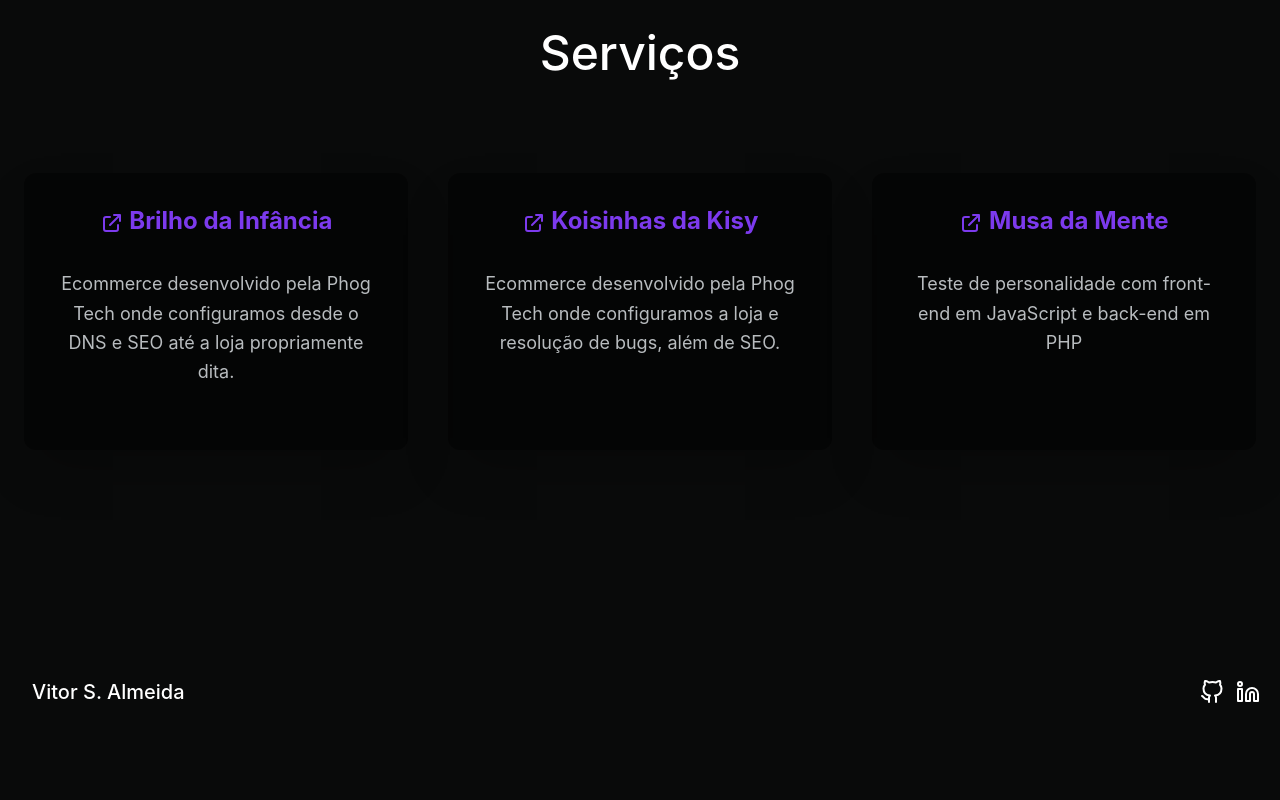
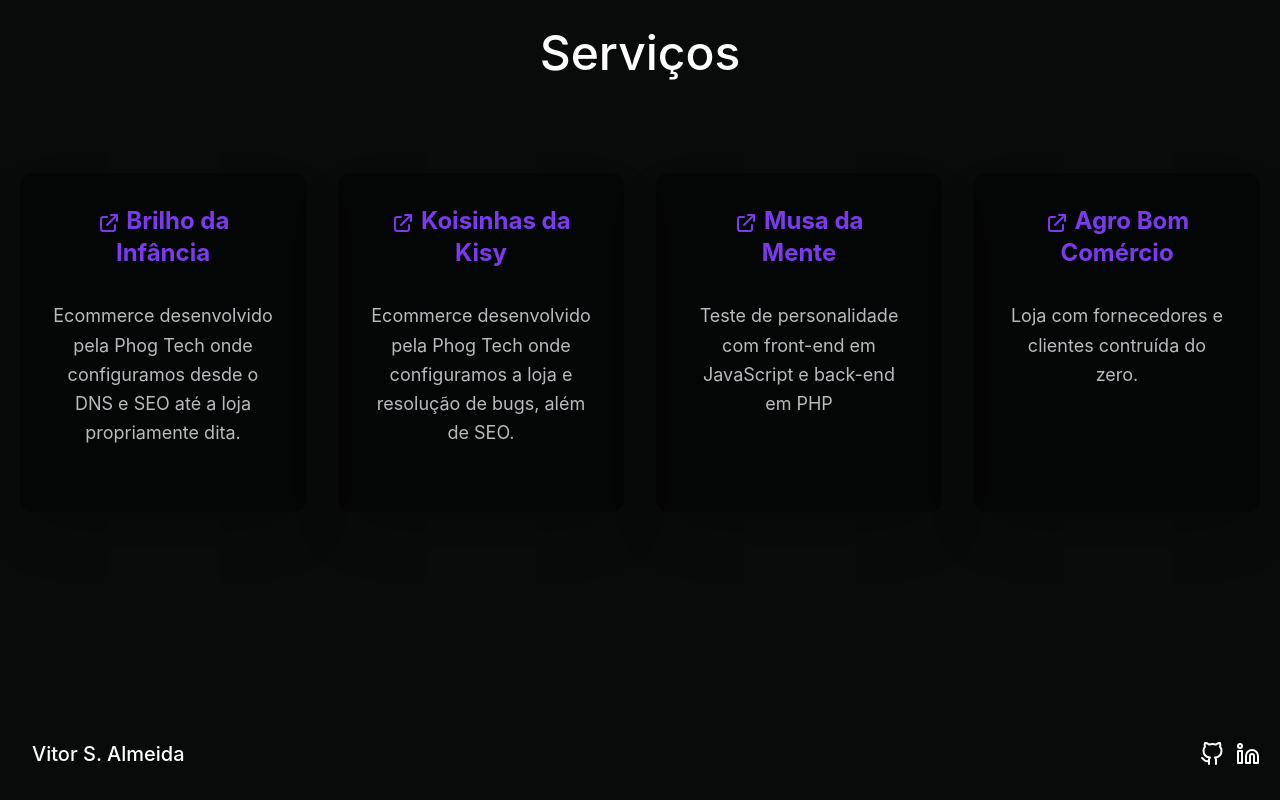
Before and after one commit to vit0rr/portfolio, a Next.js app: page / in a window 1280 px wide. Shown: the part 1506-2306 px from the top of the page. Before the commit the page ends 2244 px from the top, so only its background shows below. Built offline with nearby package versions, Linux system fonts and the light colour scheme.

Commit message:
feat: adição de novo serviço

```diff
--- a/components/Services.js
+++ b/components/Services.js
@@ -6,7 +6,7 @@
                 Serviços
             </h2>
             <section className="container mx-auto py-10 md:py-20 antialiased align-middle inline-block">
-                <section className="grid lg:grid-cols-3 2xl:grid-cols-3 grid-cols-1 gap-8">
+                <section className="grid lg:grid-cols-4 2xl:grid-cols-4 grid-cols-1 gap-8">
 
                     <article className="mx-auto max-w-sm pb-8 bg-black bg-opacity-50 bg-center  transform duration-500 hover:-translate-y-1 shadow-2xl rounded-xl">
                         <h2 className="text-purple-600 hover:text-purple-700 text-center text-2xl mt-8 font-bold min-h-18 px-12">
@@ -41,6 +41,16 @@
                             Teste de personalidade com front-end em JavaScript e back-end em PHP
                         </p>
                     </article>
+                    <article className="mx-auto max-w-sm pb-8 bg-black bg-opacity-50 bg-center  transform duration-500 hover:-translate-y-1 shadow-2xl rounded-xl">
+                        <h2 className="text-purple-600 hover:text-purple-700 text-center text-2xl mt-8 font-bold min-h-18 px-12">
+                            <a href="https://github.com/Phog-Tech/agro-bom-comercio" target="_blank"><div className = "inline"><svg xmlns="http://www.w3.org/2000/svg" className="h-6 w-6 inline" fill="none" viewBox="0 0 24 24" stroke="currentColor">
+            <path strokeLinecap="round" strokeLinejoin="round" strokeWidth={2} d="M10 6H6a2 2 0 00-2 2v10a2 2 0 002 2h10a2 2 0 002-2v-4M14 4h6m0 0v6m0-6L10 14" />
+        </svg></div> Agro Bom Comércio</a>
+                        </h2>
+                        <p className="m-4 text-lg p-4 leading-relaxed text-center text-gray-300">
+                            Loja com fornecedores e clientes contruída do zero.
+                        </p>
+                    </article>
                 </section>
             </section>
         </>
```
